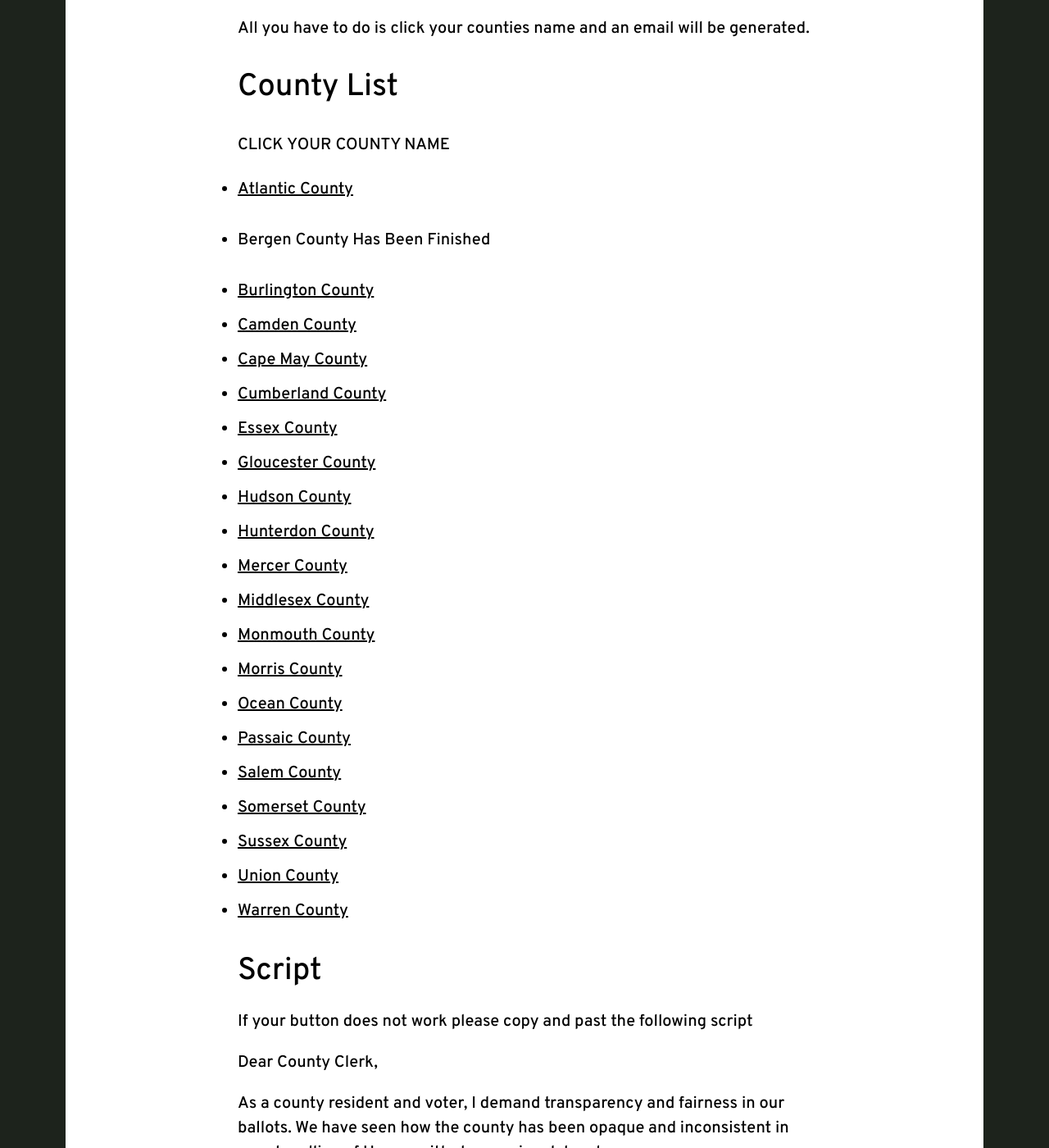
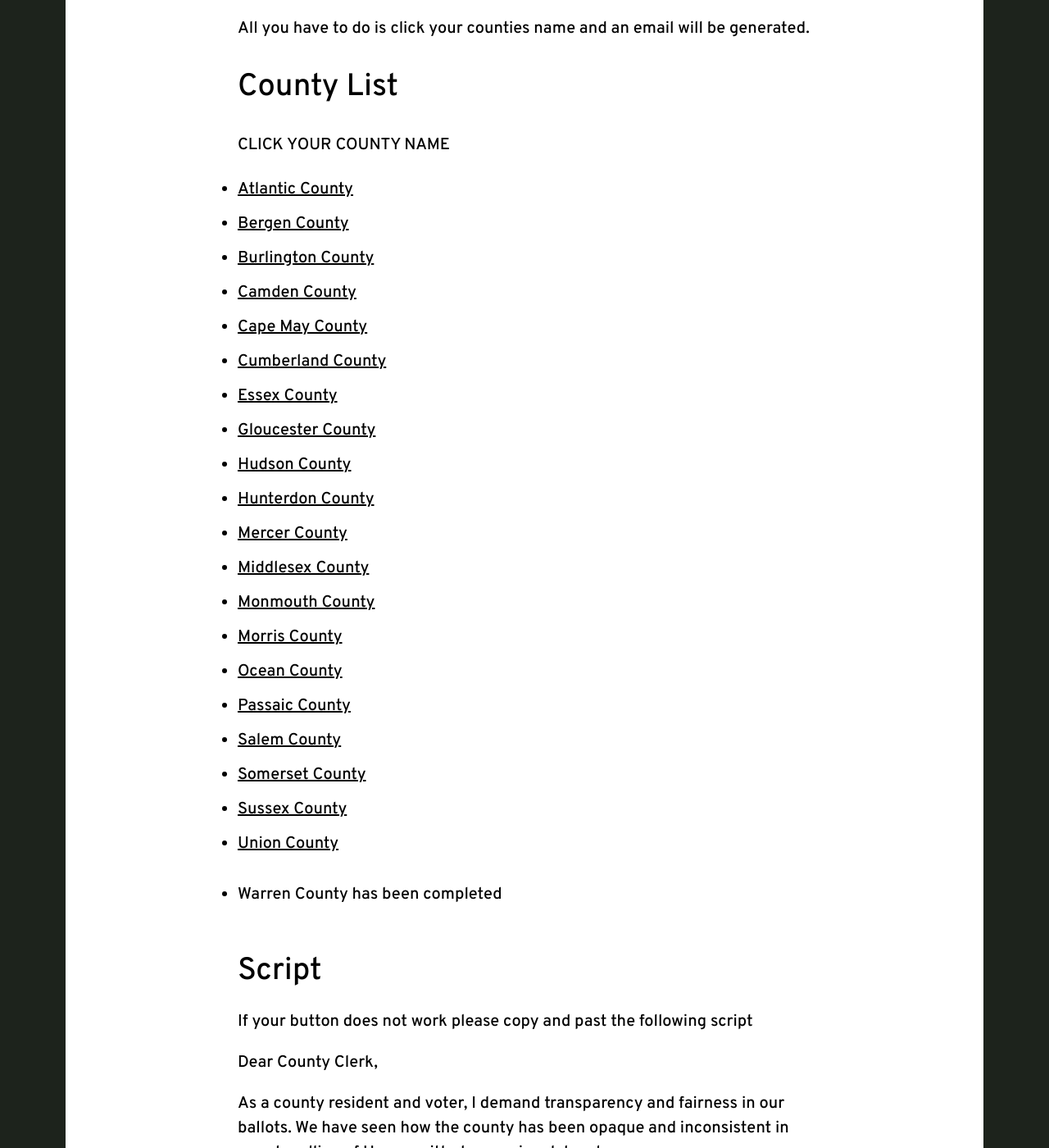
Before and after one commit to dsa-ntc/uncommittednj.org, a Jekyll site: the page built from county-clerk-campaign.html, in a window 1280 px wide and 1400 px high, scrolled down 1351 px. Shown: the whole window at 82% size. Built offline with Jekyll 4.4.1, drawn with Linux system fonts in a browser that asks for light colours; nearby versions of some CDN libraries; comment, search, counter and statistics services are not loaded.

Commit message:
Update county-clerk-campaign.html

```diff
--- a/county-clerk-campaign.html
+++ b/county-clerk-campaign.html
@@ -22,7 +22,7 @@ og:image: /assets/county-clerk-social.png
     <p> CLICK YOUR COUNTY NAME</p>
     <ul>
       <li><a href="mailto:giralo_joe@aclink.org?subject=We%20Demand%20a%20Fair%20Ballot&body=Dear%20County%20Clerk%20Giralo%2C%0AAs%20a%20county%20resident%20and%20voter%2C%20I%20demand%20transparency%20and%20fairness%20in%20our%20ballots.%20We%20have%20seen%20how%20the%20county%20has%20been%20opaque%20and%20inconsistent%20in%20your%20handling%20of%20Uncommitted%20campaign%20delegates.%20%0AWe%20request%20that%20our%20county%20present%20Uncommitted%20on%20the%20ballot%20in%20office%20block%20format%20with%20similar%20font%20size%2C%20capitalization%2C%20and%20slogan%20present.%0A%0A%0AWe%20request%20counties%20correct%20any%20omissions%20of%20our%20slate%20on%20state%20websites%20and%20notify%20the%20campaign%20by%20Wednesday%20of%20corrections.%0A%0A%0AWe%20request%20you%20to%20re-draw%20choices%20for%20President%20because%20Uncommitted%20was%20excluded%20from%20the%20ballot%20drawing%2C%20or%20explain%20under%20what%20authority%20they%20were%20to%20be%20excluded%20from%20the%20drawing.%0A%0A%0AWe%20request%20that%20a%20sample%20ballot%20be%20released%20as%20soon%20as%20possible%20reflecting%20these%20changes.%0A%0A%0AThank%20you%2C%0AA%20concerned%20constituent">Atlantic County</a>
-      <li><p>Bergen County Has Been Finished</p></li>
+      <li><a href="mailto:jhogan@co.bergen.nj.us?cc=countyclerk@co.bergen.nj.us&subject=We%20demand%20a%20fair%20ballot&body=Dear%20County%20Clerk%20Hogan%2C%0AAs%20a%20county%20resident%20and%20voter%2C%20I%20demand%20transparency%20and%20fairness%20in%20our%20ballots.%20We%20have%20seen%20how%20the%20county%20has%20been%20opaque%20and%20inconsistent%20in%20your%20handling%20of%20Uncommitted%20campaign%20delegates.%20%0AWe%20request%20that%20our%20county%20present%20Uncommitted%20on%20the%20ballot%20in%20office%20block%20format%20with%20similar%20font%20size%2C%20capitalization%2C%20and%20slogan%20present.%0A%0A%0AWe%20request%20counties%20correct%20any%20omissions%20of%20our%20slate%20on%20state%20websites%20and%20notify%20the%20campaign%20by%20Wednesday%20of%20corrections.%0A%0A%0AWe%20request%20you%20to%20re-draw%20choices%20for%20President%20because%20Uncommitted%20was%20excluded%20from%20the%20ballot%20drawing%2C%20or%20explain%20under%20what%20authority%20they%20were%20to%20be%20excluded%20from%20the%20drawing.%0A%0A%0AWe%20request%20that%20a%20sample%20ballot%20be%20released%20as%20soon%20as%20possible%20reflecting%20these%20changes.%0A%0A%0AThank%20you%2C%0AA%20concerned%20constituent">Bergen County</a>
       <li><a href="mailto:jschwartz@co.burlington.nj.us?cc=countyclerk@co.burlington.nj.us&subject=We%20Demand%20a%20Fair%20Ballot&body=Dear%20County%20Clerk%20Schwartz%2C%0AAs%20a%20county%20resident%20and%20voter%2C%20I%20demand%20transparency%20and%20fairness%20in%20our%20ballots.%20We%20have%20seen%20how%20the%20county%20has%20been%20opaque%20and%20inconsistent%20in%20your%20handling%20of%20Uncommitted%20campaign%20delegates.%20%0AWe%20request%20that%20our%20county%20present%20Uncommitted%20on%20the%20ballot%20in%20office%20block%20format%20with%20similar%20font%20size%2C%20capitalization%2C%20and%20slogan%20present.%0A%0A%0AWe%20request%20counties%20correct%20any%20omissions%20of%20our%20slate%20on%20state%20websites%20and%20notify%20the%20campaign%20by%20Wednesday%20of%20corrections.%0A%0A%0AWe%20request%20you%20to%20re-draw%20choices%20for%20President%20because%20Uncommitted%20was%20excluded%20from%20the%20ballot%20drawing%2C%20or%20explain%20under%20what%20authority%20they%20were%20to%20be%20excluded%20from%20the%20drawing.%0A%0A%0AWe%20request%20that%20a%20sample%20ballot%20be%20released%20as%20soon%20as%20possible%20reflecting%20these%20changes.%0A%0A%0AThank%20you%2C%0AA%20concerned%20constituent">Burlington County</a>
       <li><a href="mailto:joe.ripa@camdencounty.com?cc=countyclerk@camdencounty.com&subject=We%20Demand%20a%20Fair%20Ballot&body=Dear%20County%20Clerk%20Ripa%2C%0AAs%20a%20county%20resident%20and%20voter%2C%20I%20demand%20transparency%20and%20fairness%20in%20our%20ballots.%20We%20have%20seen%20how%20the%20county%20has%20been%20opaque%20and%20inconsistent%20in%20your%20handling%20of%20Uncommitted%20campaign%20delegates.%20%0AWe%20request%20that%20our%20county%20present%20Uncommitted%20on%20the%20ballot%20in%20office%20block%20format%20with%20similar%20font%20size%2C%20capitalization%2C%20and%20slogan%20present.%0A%0A%0AWe%20request%20counties%20correct%20any%20omissions%20of%20our%20slate%20on%20state%20websites%20and%20notify%20the%20campaign%20by%20Wednesday%20of%20corrections.%0A%0A%0AWe%20request%20you%20to%20re-draw%20choices%20for%20President%20because%20Uncommitted%20was%20excluded%20from%20the%20ballot%20drawing%2C%20or%20explain%20under%20what%20authority%20they%20were%20to%20be%20excluded%20from%20the%20drawing.%0A%0A%0AWe%20request%20that%20a%20sample%20ballot%20be%20released%20as%20soon%20as%20possible%20reflecting%20these%20changes.%0A%0A%0AThank%20you%2C%0AA%20concerned%20constituent">Camden County</a>
       <li><a href="mailto:rita.rothberg@capemaycountynj.gov?cc=coclerk@co.cape-may.nj.us&subject=We%20demand%20a%20fair%20ballot&body=Dear%20County%20Clerk%20Rothberg%2C%0AAs%20a%20county%20resident%20and%20voter%2C%20I%20demand%20transparency%20and%20fairness%20in%20our%20ballots.%20We%20have%20seen%20how%20the%20county%20has%20been%20opaque%20and%20inconsistent%20in%20your%20handling%20of%20Uncommitted%20campaign%20delegates.%20%0AWe%20request%20that%20our%20county%20present%20Uncommitted%20on%20the%20ballot%20in%20office%20block%20format%20with%20similar%20font%20size%2C%20capitalization%2C%20and%20slogan%20present.%0A%0A%0AWe%20request%20counties%20correct%20any%20omissions%20of%20our%20slate%20on%20state%20websites%20and%20notify%20the%20campaign%20by%20Wednesday%20of%20corrections.%0A%0A%0AWe%20request%20you%20to%20re-draw%20choices%20for%20President%20because%20Uncommitted%20was%20excluded%20from%20the%20ballot%20drawing%2C%20or%20explain%20under%20what%20authority%20they%20were%20to%20be%20excluded%20from%20the%20drawing.%0A%0A%0AWe%20request%20that%20a%20sample%20ballot%20be%20released%20as%20soon%20as%20possible%20reflecting%20these%20changes.%0A%0A%0AThank%20you%2C%0AA%20concerned%20constituent">Cape May County</a>
@@ -41,7 +41,7 @@ og:image: /assets/county-clerk-social.png
       <li><a href="mailto:speter@co.somerset.nj.us?cc=CountyClerk@co.somerset.nj.us&subject=We%20demand%20a%20fair%20ballot&body=Dear%20County%20Clerk%20Peter%2C%0AAs%20a%20county%20resident%20and%20voter%2C%20I%20demand%20transparency%20and%20fairness%20in%20our%20ballots.%20We%20have%20seen%20how%20the%20county%20has%20been%20opaque%20and%20inconsistent%20in%20your%20handling%20of%20Uncommitted%20campaign%20delegates.%20%0AWe%20request%20that%20our%20county%20present%20Uncommitted%20on%20the%20ballot%20in%20office%20block%20format%20with%20similar%20font%20size%2C%20capitalization%2C%20and%20slogan%20present.%0A%0A%0AWe%20request%20counties%20correct%20any%20omissions%20of%20our%20slate%20on%20state%20websites%20and%20notify%20the%20campaign%20by%20Wednesday%20of%20corrections.%0A%0A%0AWe%20request%20you%20to%20re-draw%20choices%20for%20President%20because%20Uncommitted%20was%20excluded%20from%20the%20ballot%20drawing%2C%20or%20explain%20under%20what%20authority%20they%20were%20to%20be%20excluded%20from%20the%20drawing.%0A%0A%0AWe%20request%20that%20a%20sample%20ballot%20be%20released%20as%20soon%20as%20possible%20reflecting%20these%20changes.%0A%0A%0AThank%20you%2C%0AA%20concerned%20constituent%0A%0A">Somerset County</a>
       <li><a href="mailto:jparrott@sussexcountyclerk.org?cc=info@sussexcountyclerk.org&subject=We%20demand%20a%20fair%20ballot&body=Dear%20County%20Clerk%20Parrott%2C%0AAs%20a%20county%20resident%20and%20voter%2C%20I%20demand%20transparency%20and%20fairness%20in%20our%20ballots.%20We%20have%20seen%20how%20the%20county%20has%20been%20opaque%20and%20inconsistent%20in%20your%20handling%20of%20Uncommitted%20campaign%20delegates.%20%0AWe%20request%20that%20our%20county%20present%20Uncommitted%20on%20the%20ballot%20in%20office%20block%20format%20with%20similar%20font%20size%2C%20capitalization%2C%20and%20slogan%20present.%0A%0A%0AWe%20request%20counties%20correct%20any%20omissions%20of%20our%20slate%20on%20state%20websites%20and%20notify%20the%20campaign%20by%20Wednesday%20of%20corrections.%0A%0A%0AWe%20request%20you%20to%20re-draw%20choices%20for%20President%20because%20Uncommitted%20was%20excluded%20from%20the%20ballot%20drawing%2C%20or%20explain%20under%20what%20authority%20they%20were%20to%20be%20excluded%20from%20the%20drawing.%0A%0A%0AWe%20request%20that%20a%20sample%20ballot%20be%20released%20as%20soon%20as%20possible%20reflecting%20these%20changes.%0A%0A%0AThank%20you%2C%0AA%20concerned%20constituent%0A%0A">Sussex County</a>
       <li><a href="mailto:jrajoppi@ucnj.org?subject=We%20Demand%20a%20Fair%20Ballot&body=Dear%20County%20Clerk%20Rajoppi%2C%0AAs%20a%20county%20resident%20and%20voter%2C%20I%20demand%20transparency%20and%20fairness%20in%20our%20ballots.%20We%20have%20seen%20how%20the%20county%20has%20been%20opaque%20and%20inconsistent%20in%20your%20handling%20of%20Uncommitted%20campaign%20delegates.%20%0AWe%20request%20that%20our%20county%20present%20Uncommitted%20on%20the%20ballot%20in%20office%20block%20format%20with%20similar%20font%20size%2C%20capitalization%2C%20and%20slogan%20present.%0A%0A%0AWe%20request%20counties%20correct%20any%20omissions%20of%20our%20slate%20on%20state%20websites%20and%20notify%20the%20campaign%20by%20Wednesday%20of%20corrections.%0A%0A%0AWe%20request%20you%20to%20re-draw%20choices%20for%20President%20because%20Uncommitted%20was%20excluded%20from%20the%20ballot%20drawing%2C%20or%20explain%20under%20what%20authority%20they%20were%20to%20be%20excluded%20from%20the%20drawing.%0A%0A%0AWe%20request%20that%20a%20sample%20ballot%20be%20released%20as%20soon%20as%20possible%20reflecting%20these%20changes.%0A%0A%0AThank%20you%2C%0AA%20concerned%20constituent">Union County</a>
-      <li><a href="mailto:hmackey@co.warren.nj.us?subject=We%20Demand%20a%20Fair%20Ballot&body=Dear%20County%20Clerk%20Mackey%2C%0AAs%20a%20county%20resident%20and%20voter%2C%20I%20demand%20transparency%20and%20fairness%20in%20our%20ballots.%20We%20have%20seen%20how%20the%20county%20has%20been%20opaque%20and%20inconsistent%20in%20your%20handling%20of%20Uncommitted%20campaign%20delegates.%20%0AWe%20request%20that%20our%20county%20present%20Uncommitted%20on%20the%20ballot%20in%20office%20block%20format%20with%20similar%20font%20size%2C%20capitalization%2C%20and%20slogan%20present.%0A%0A%0AWe%20request%20counties%20correct%20any%20omissions%20of%20our%20slate%20on%20state%20websites%20and%20notify%20the%20campaign%20by%20Wednesday%20of%20corrections.%0A%0A%0AWe%20request%20you%20to%20re-draw%20choices%20for%20President%20because%20Uncommitted%20was%20excluded%20from%20the%20ballot%20drawing%2C%20or%20explain%20under%20what%20authority%20they%20were%20to%20be%20excluded%20from%20the%20drawing.%0A%0A%0AWe%20request%20that%20a%20sample%20ballot%20be%20released%20as%20soon%20as%20possible%20reflecting%20these%20changes.%0A%0A%0AThank%20you%2C%0AA%20concerned%20constituent">Warren County</a>
+      <li><p>Warren County has been completed</p></li>
       </li>
           <h2>Script</h2>
     <p> If your button does not work please copy and past the following script
```
